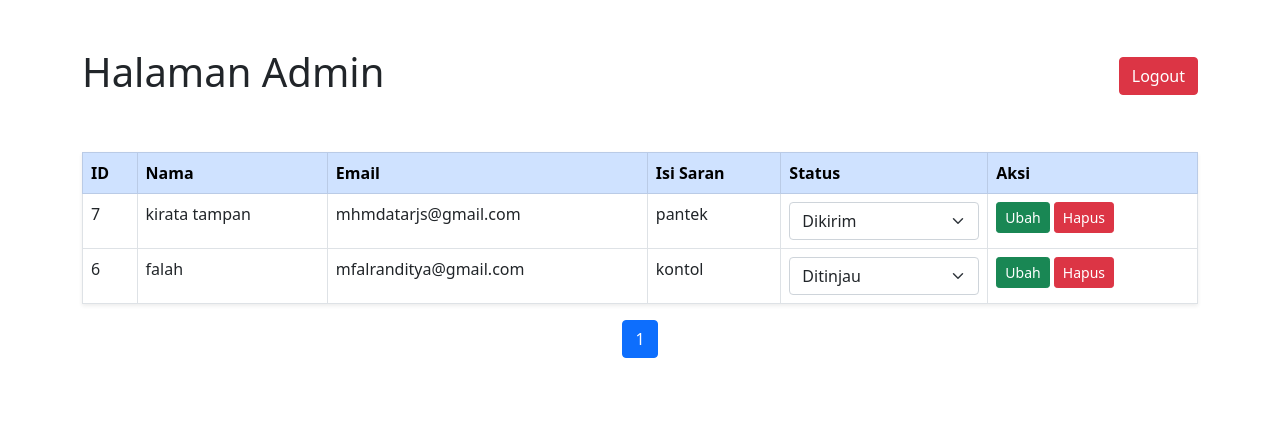
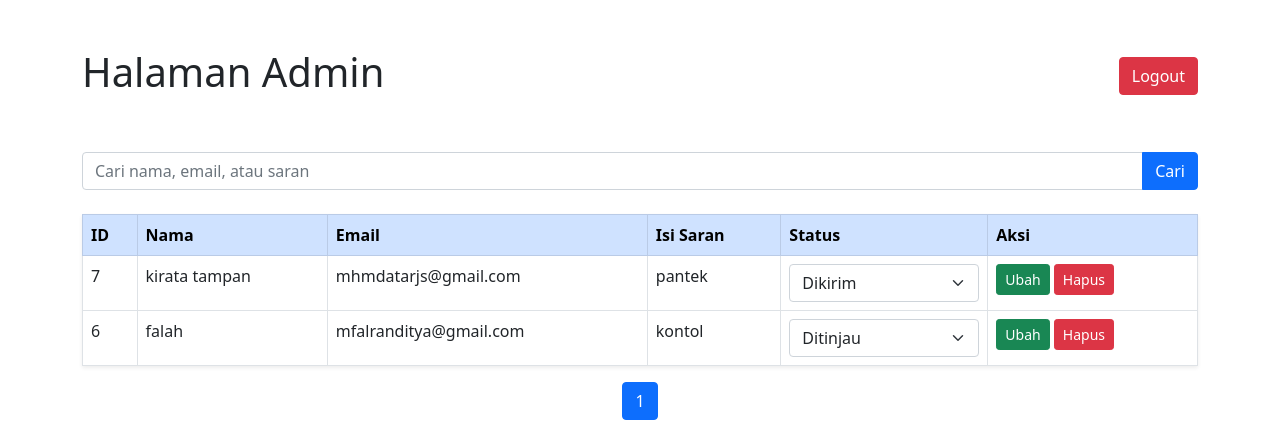
Before and after one commit to Akirataa/Kotak_Saran, a PHP site: page /admin/admin_dashboard.php in a window 1280 px wide. Shown: the top 430 px of the page. Run offline with PHP 8.4, Linux system fonts and the light colour scheme; a user stored in the database is signed in; data comes from the database, SQL or seed files in the repository.

Commit message:
cek lagi coba yg di minta desi

```diff
--- a/admin/admin_dashboard.php
+++ b/admin/admin_dashboard.php
@@ -11,14 +11,18 @@
 $page = isset($_GET['page']) ? (int)$_GET['page'] : 1;
 $offset = ($page - 1) * $limit;
 
+// Cek apakah ada input pencarian
+$search = isset($_GET['search']) ? $_GET['search'] : '';
+$search_query = $search ? "WHERE nama LIKE '%$search%' OR email LIKE '%$search%' OR isi_saran LIKE '%$search%'" : '';
+
 // Query untuk menghitung total data
-$total_query = "SELECT COUNT(*) AS total FROM saran";
+$total_query = "SELECT COUNT(*) AS total FROM saran $search_query";
 $total_result = mysqli_query($conn, $total_query);
 $total_row = mysqli_fetch_assoc($total_result);
 $total_data = $total_row['total'];
 
 // Query untuk mendapatkan data dengan urutan terbaru dan pagination
-$query = "SELECT * FROM saran ORDER BY id DESC LIMIT $limit OFFSET $offset";
+$query = "SELECT * FROM saran $search_query ORDER BY id DESC LIMIT $limit OFFSET $offset";
 $result = mysqli_query($conn, $query);
 
 if (!$result) {
@@ -46,6 +50,14 @@
         <h1>Halaman Admin</h1>
         <a href="logout.php" class="btn btn-danger">Logout</a>
     </div>
+
+    <!-- Form Pencarian -->
+    <form method="GET" class="mb-4">
+        <div class="input-group">
+            <input type="text" name="search" class="form-control" placeholder="Cari nama, email, atau saran" value="<?= htmlspecialchars($search) ?>">
+            <button type="submit" class="btn btn-primary">Cari</button>
+        </div>
+    </form>
 
     <table class="table table-bordered table-hover shadow-sm">
         <thead class="table-primary">
@@ -93,7 +105,7 @@
         <ul class="pagination justify-content-center">
             <?php if ($page > 1) : ?>
                 <li class="page-item">
-                    <a class="page-link" href="?page=<?= $page - 1 ?>" aria-label="Previous">
+                    <a class="page-link" href="?page=<?= $page - 1 ?>&search=<?= htmlspecialchars($search) ?>" aria-label="Previous">
                         <span aria-hidden="true">&laquo;</span>
                     </a>
                 </li>
@@ -101,13 +113,13 @@
 
             <?php for ($i = 1; $i <= $total_pages; $i++) : ?>
                 <li class="page-item <?= ($i == $page) ? 'active' : '' ?>">
-                    <a class="page-link" href="?page=<?= $i ?>"><?= $i ?></a>
+                    <a class="page-link" href="?page=<?= $i ?>&search=<?= htmlspecialchars($search) ?>"><?= $i ?></a>
                 </li>
             <?php endfor; ?>
 
             <?php if ($page < $total_pages) : ?>
                 <li class="page-item">
-                    <a class="page-link" href="?page=<?= $page + 1 ?>" aria-label="Next">
+                    <a class="page-link" href="?page=<?= $page + 1 ?>&search=<?= htmlspecialchars($search) ?>" aria-label="Next">
                         <span aria-hidden="true">&raquo;</span>
                     </a>
                 </li>
--- a/index.php
+++ b/index.php
@@ -76,7 +76,7 @@
                 <tr>
                     <th>ID</th>
                     <th>Nama</th>
-                    <th>Email</th>
+
                     <th>Saran</th>
                     <th>Status</th>
                 </tr>
@@ -86,7 +86,7 @@
                     <tr>
                         <td><?= htmlspecialchars($row['id']) ?></td>
                         <td><?= htmlspecialchars($row['nama']) ?></td>
-                        <td><?= htmlspecialchars($row['email']) ?></td>
+
                         <td><?= htmlspecialchars($row['isi_saran']) ?></td>
                         <td><?= htmlspecialchars($row['status']) ?></td>
                     </tr>
```
